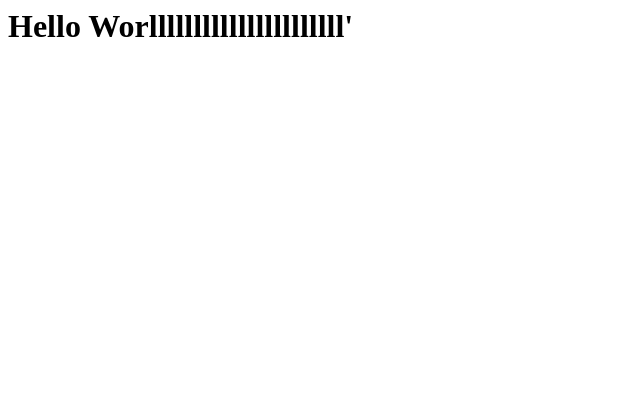
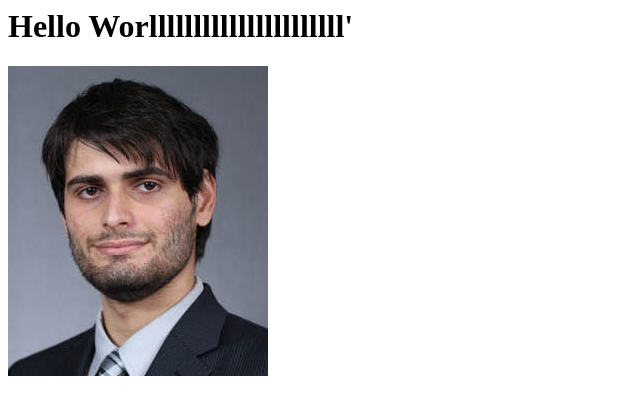
Before and after one commit to ruyl/ruyl.github.io, a plain HTML site: page index.html in a window 1280 px wide. Shown: the whole page, without its empty margins (0-640 px from the left). Drawn offline with Linux system fonts and the light colour scheme.

Commit message:
Update index.html

```diff
--- a/index.html
+++ b/index.html
@@ -1 +1,2 @@
 <h1>Hello Worllllllllllllllllllllll'</h1>
+<img src="RiceU-1099 hair smalljpg.jpg" alt="Some Guy">
```
